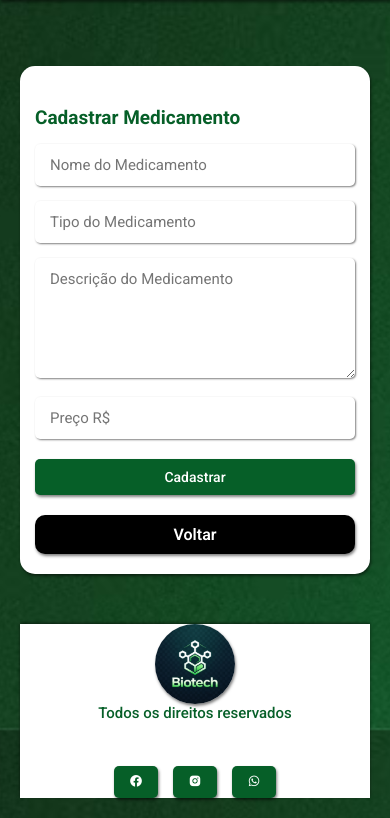
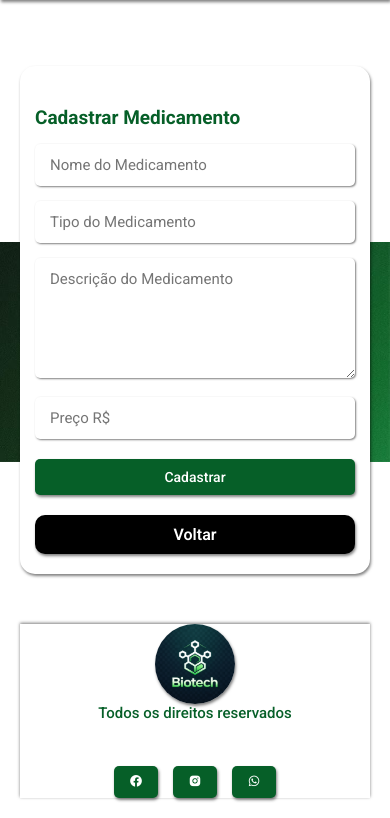
Before and after one commit to CharlesGit30/SistemaBIOTECH, a PHP site: page /criar_medicamentos.php in a window 390 px wide. Shown: the part 114-932 px from the top of the page. Run offline with PHP 8.4, Linux system fonts and the light colour scheme; some libraries are stand-ins or nearby versions.

Commit message:
Corrige listar medicamentos e CSS

```diff
--- a/style.css
+++ b/style.css
@@ -13,13 +13,20 @@
 }
 
 body {
-    background-image: url(background.avif);
+    background-image: url(imagens/background.avif);
     background-position: center;
     background-repeat: no-repeat;
     background-size: cover;
     background-attachment: fixed;
-    padding-top: 120px;
     padding: 120px 20px 20px;
+}
+
+/* Para telas pequenas, como Raspberry Pi */
+@media (max-width: 1024px) {
+    body {
+        background-size: contain;
+        background-attachment: scroll;
+    }
 }
 
 :root {
```
